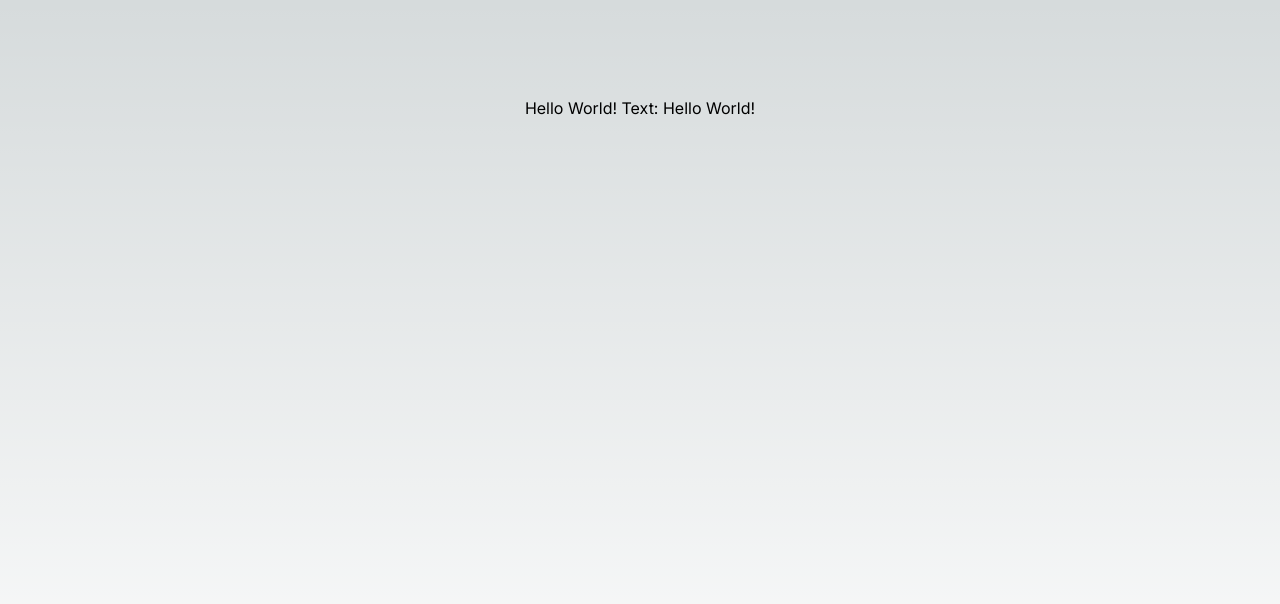
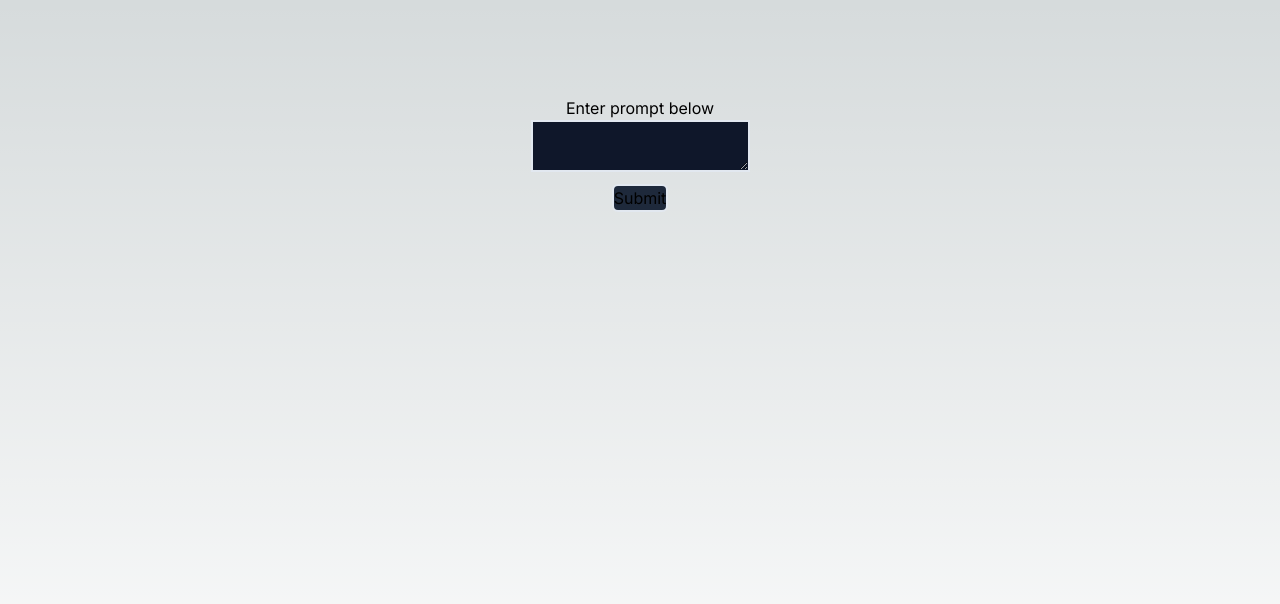
Before and after one commit to Martomate/omega-chat, a Next.js app: page / in a window 1280 px wide. Shown: the top 604 px of the page. Built offline with nearby package versions, Linux system fonts and the light colour scheme.

Commit message:
Simple Chatbot

```diff
--- a/src/app/api/hello/route.ts
+++ /dev/null
@@ -1,9 +0,0 @@
-import { NextRequest, NextResponse } from "next/server";
-
-export type HelloInput = { name: string };
-export type HelloResponse = { text: string };
-
-export async function POST(req: Request) {
-  const { name }: HelloInput = await req.json();
-  return NextResponse.json({ text: `Hello ${name}!` });
-}
--- /dev/null
+++ b/src/app/api/prompt/route.ts
@@ -0,0 +1,12 @@
+import { NextResponse } from "next/server";
+
+export type PromptInput = { prompt: string };
+export type PromptResponse = { response: string };
+
+export async function POST(req: Request) {
+  const { prompt }: PromptInput = await req.json();
+
+  const res: PromptResponse = { response: `You said "${prompt}".` };
+
+  return NextResponse.json(res);
+}
--- a/src/app/page.tsx
+++ b/src/app/page.tsx
@@ -1,9 +1,9 @@
-import Hello from "@/components/hello";
+import PromptBox from "@/components/prompt-box";
 
 export default function Home() {
   return (
     <main className="flex min-h-screen flex-col items-center justify-between p-24">
-      Hello World! Text: <Hello />
+      <PromptBox />
     </main>
   );
 }
--- a/src/components/hello.tsx
+++ /dev/null
@@ -1,22 +0,0 @@
-"use client";
-
-import { HelloResponse } from "@/app/api/hello/route";
-import { useEffect, useState } from "react";
-
-const fetchHello = async () => {
-  const response = await fetch("/api/hello", {
-    method: "POST",
-    body: JSON.stringify({ name: "World" }),
-  });
-  const { text }: HelloResponse = await response.json();
-  return text;
-};
-
-export default function Hello() {
-  const [text, setText] = useState<string | undefined>();
-  useEffect(() => {
-    fetchHello().then((text) => setText(text));
-  }, []);
-
-  return text ? text : "Waiting...";
-}
--- /dev/null
+++ b/src/components/prompt-box.tsx
@@ -0,0 +1,60 @@
+"use client";
+
+import { PromptResponse } from "@/app/api/prompt/route";
+import { useState } from "react";
+
+const performPrompt = async (prompt: string) => {
+  const res = await fetch("/api/prompt", {
+    method: "POST",
+    body: JSON.stringify({ prompt }),
+  });
+  const { response }: PromptResponse = await res.json();
+  return response;
+};
+
+type HistoryItem = { prompt: string; response: string };
+
+export default function PromptBox() {
+  const [prompt, setPrompt] = useState<string>("");
+  const [response, setResponse] = useState<string | undefined>();
+
+  const [history, setHistory] = useState<HistoryItem[]>([]);
+
+  const submitPrompt = async () => {
+    const text = await performPrompt(prompt);
+    setResponse(text);
+    setHistory([...history, { prompt, response: text }]);
+  };
+
+  return (
+    <div className="flex flex-col items-center">
+      <p>Enter prompt below</p>
+      <textarea
+        className="border-2 border-solid border-slate-200 bg-slate-900 mb-3"
+        onChange={(e) => setPrompt(e.target.value)}
+        value={prompt}
+      />
+      <button
+        className="border-2 border-solid border-slate-200 rounded-md bg-slate-800 mb-3"
+        onClick={submitPrompt}
+      >
+        Submit
+      </button>
+      {history.length ? (
+        <div>
+          {history.map(({ prompt, response }) => (
+            <>
+              <hr />
+              <p>
+                You: <span>{prompt}</span>
+              </p>
+              <p>
+                AI: <span>{response}</span>
+              </p>
+            </>
+          ))}
+        </div>
+      ) : undefined}
+    </div>
+  );
+}
```
Also changed, not shown: tsconfig.json (+18 -4 lines).
